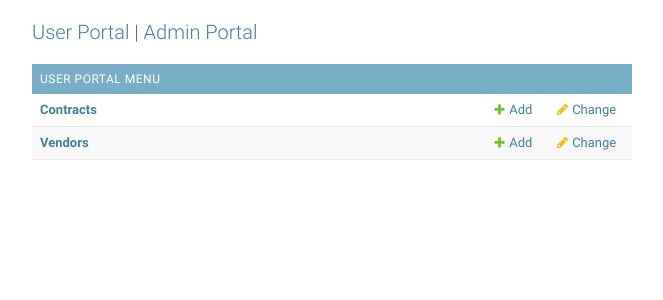
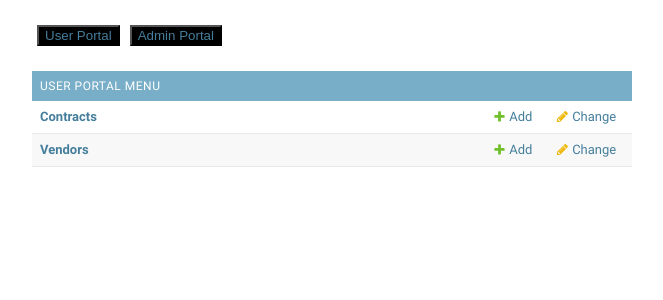
Before and after one commit to nshein1/DatabaseProject, a Django app: page /vcm/ in a window 1280 px wide. Shown: the part 48-348 px from the top of the page, without its empty margins (8-671 px from the left). Run offline with Django 3.2, Linux system fonts and the light colour scheme.

Commit message:
Update index.html
Changed HyperLinks for User/Admin Portals into buttons to maintain consistency

```diff
--- a/projectCode/vcm_site/vcm_app/templates/index.html
+++ b/projectCode/vcm_site/vcm_app/templates/index.html
@@ -62,9 +62,12 @@
         <div id="content" class="colMS">
 
           <h1>
-                <a  id="site-name"><a href = "">User Portal </a>   |
+                <a  id="site-name"><a href = "">
+                  <button style="background-color:rgb(0, 0, 0); margin:5px;">User Portal</a>
 
-                <a id="site-name"><a href="/admin/">Admin Portal</a>
+                <a id="site-name"><a href="/admin/">
+                  <button style="background-color:rgb(0, 0, 0); margin:5px;">Admin Portal</a>
+
             </h1>
 
 
```
